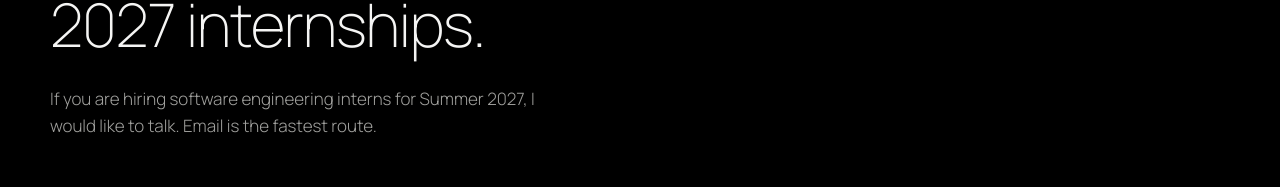
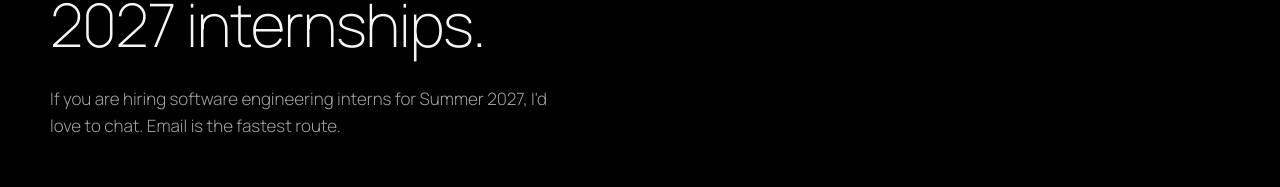
Before and after one commit to BradyD11/PortfolioWebsite, a React (Vite) app: page / in a window 1280 px wide. Shown: the part 6254-6441 px from the top of the page. Built offline with nearby package versions, Linux system fonts and the light colour scheme; a web font is replaced by a local one.

Commit message:
Changing message

```diff
--- a/src/App.jsx
+++ b/src/App.jsx
@@ -489,8 +489,7 @@ export default function App() {
               Available for Summer 2027 internships.
             </h2>
             <p className="mt-7 max-w-[52ch] text-[1.0625rem] font-light leading-[1.62] text-ink-2">
-              If you are hiring software engineering interns for Summer 2027, I would like to
-              talk. Email is the fastest route.
+              If you are hiring software engineering interns for Summer 2027, I'd love to chat. Email is the fastest route.
             </p>
 
             <div className="mt-12 flex flex-col gap-3 sm:flex-row sm:flex-wrap sm:items-center">
```
